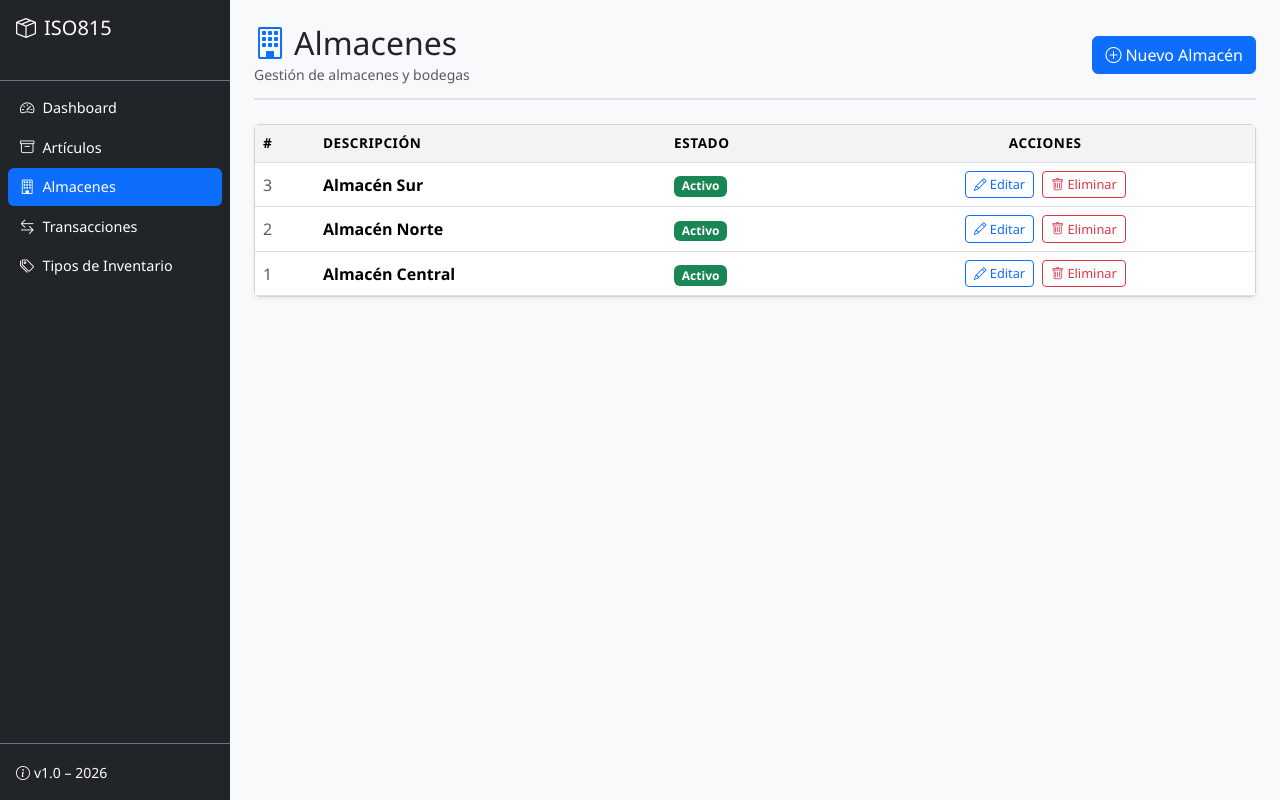
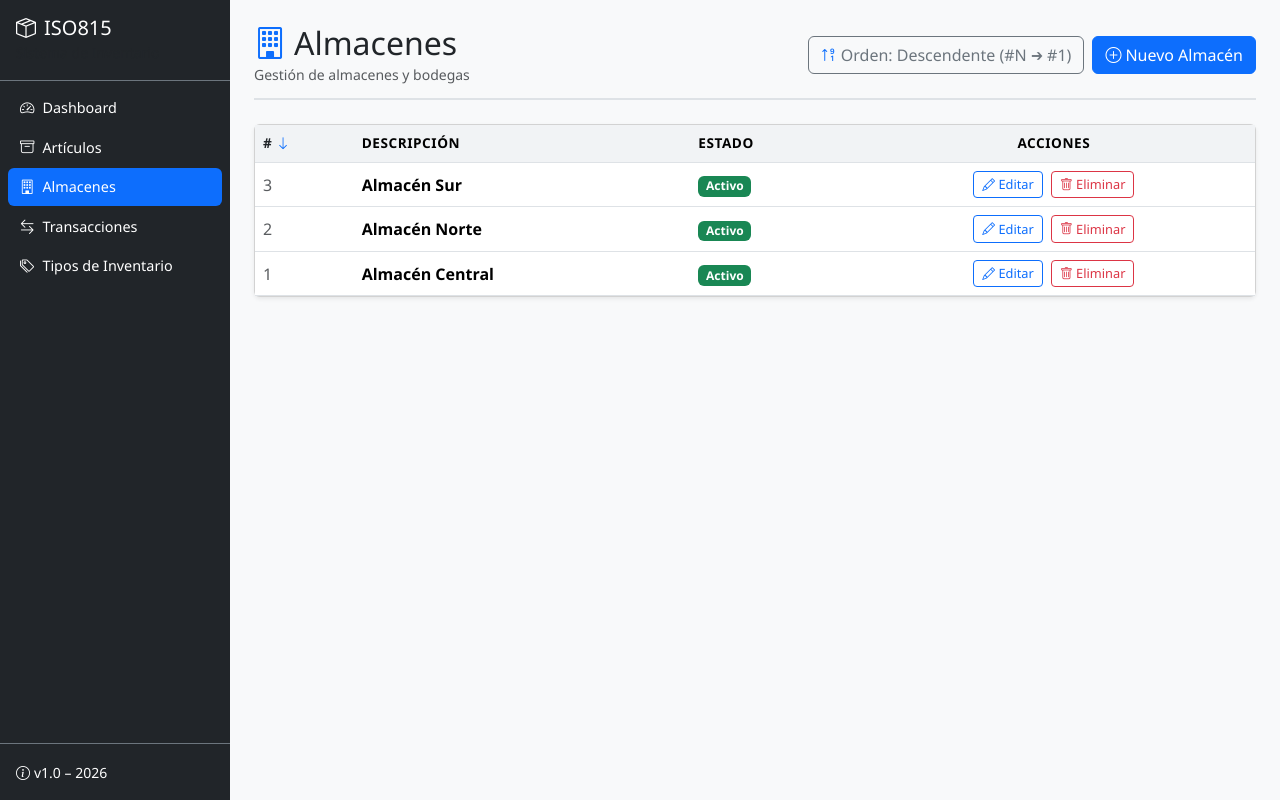
Before and after one commit to Eithandls/ISO815-Parcial, a Flask app: page /almacenes?orden=desc in a window 1280 px wide. Run offline with Flask 3, Linux system fonts and the light colour scheme; data comes from the database, SQL or seed files in the repository.

Commit message:
feat: ordenar por ID por defecto en todos los modulos con opcion interactiva de alternar ascendente/descendente

```diff
--- a/app.py
+++ b/app.py
@@ -71,8 +71,10 @@ def dashboard():
 @app.route('/tipos-inventario')
 def tipos_inventario_index():
     db = get_db()
-    tipos = db.execute("SELECT * FROM tipos_inventario ORDER BY id DESC").fetchall()
-    return render_template('tipos_inventario/index.html', tipos=tipos)
+    orden = request.args.get('orden', 'asc').lower()
+    direccion = 'DESC' if orden == 'desc' else 'ASC'
+    tipos = db.execute(f"SELECT * FROM tipos_inventario ORDER BY id {direccion}").fetchall()
+    return render_template('tipos_inventario/index.html', tipos=tipos, orden=orden)
 
 
 @app.route('/tipos-inventario/nuevo', methods=['GET', 'POST'])
@@ -142,13 +144,15 @@ def tipos_inventario_eliminar(id):
 @app.route('/articulos')
 def articulos_index():
     db = get_db()
-    articulos = db.execute("""
+    orden = request.args.get('orden', 'asc').lower()
+    direccion = 'DESC' if orden == 'desc' else 'ASC'
+    articulos = db.execute(f"""
         SELECT a.*, t.descripcion AS tipo_descripcion
         FROM articulos a
         JOIN tipos_inventario t ON t.id = a.id_tipo_inventario
-        ORDER BY a.id ASC
+        ORDER BY a.id {direccion}
     """).fetchall()
-    return render_template('articulos/index.html', articulos=articulos)
+    return render_template('articulos/index.html', articulos=articulos, orden=orden)
 
 
 @app.route('/articulos/nuevo', methods=['GET', 'POST'])
@@ -296,8 +300,10 @@ def articulos_eliminar(id):
 @app.route('/almacenes')
 def almacenes_index():
     db = get_db()
-    almacenes = db.execute("SELECT * FROM almacenes ORDER BY id DESC").fetchall()
-    return render_template('almacenes/index.html', almacenes=almacenes)
+    orden = request.args.get('orden', 'asc').lower()
+    direccion = 'DESC' if orden == 'desc' else 'ASC'
+    almacenes = db.execute(f"SELECT * FROM almacenes ORDER BY id {direccion}").fetchall()
+    return render_template('almacenes/index.html', almacenes=almacenes, orden=orden)
 
 
 @app.route('/almacenes/nuevo', methods=['GET', 'POST'])
@@ -364,16 +370,18 @@ def almacenes_eliminar(id):
 @app.route('/transacciones')
 def transacciones_index():
     db = get_db()
-    transacciones = db.execute("""
+    orden = request.args.get('orden', 'asc').lower()
+    direccion = 'DESC' if orden == 'desc' else 'ASC'
+    transacciones = db.execute(f"""
         SELECT t.id, t.tipo, t.fecha, t.cantidad, t.monto,
                a.descripcion AS articulo,
                al.descripcion AS almacen
         FROM transacciones t
         JOIN articulos a ON a.id = t.id_articulo
         LEFT JOIN almacenes al ON al.id = t.id_almacen
-        ORDER BY t.id DESC
+        ORDER BY t.id {direccion}
     """).fetchall()
-    return render_template('transacciones/index.html', transacciones=transacciones)
+    return render_template('transacciones/index.html', transacciones=transacciones, orden=orden)
 
 
 @app.route('/transacciones/nueva', methods=['GET', 'POST'])
--- a/templates/almacenes/index.html
+++ b/templates/almacenes/index.html
@@ -7,9 +7,20 @@
         <h2 class="mb-0"><i class="bi bi-building me-2 text-primary"></i>Almacenes</h2>
         <small class="text-muted">Gestión de almacenes y bodegas</small>
     </div>
-    <a href="{{ url_for('almacenes_nuevo') }}" class="btn btn-primary">
-        <i class="bi bi-plus-circle me-1"></i>Nuevo Almacén
-    </a>
+    <div class="d-flex gap-2">
+        <a href="{{ url_for('almacenes_index', orden='desc' if orden == 'asc' else 'asc') }}"
+           class="btn btn-outline-secondary"
+           title="Invertir orden (actual: {{ 'Ascendente' if orden == 'asc' else 'Descendente' }})">
+            {% if orden == 'asc' %}
+                <i class="bi bi-sort-numeric-down me-1 text-primary"></i>Orden: Ascendente (#1 ➔ #N)
+            {% else %}
+                <i class="bi bi-sort-numeric-up-alt me-1 text-primary"></i>Orden: Descendente (#N ➔ #1)
+            {% endif %}
+        </a>
+        <a href="{{ url_for('almacenes_nuevo') }}" class="btn btn-primary">
+            <i class="bi bi-plus-circle me-1"></i>Nuevo Almacén
+        </a>
+    </div>
 </div>
 
 <div class="card shadow-sm">
@@ -19,7 +30,18 @@
             <table class="table table-hover mb-0">
                 <thead>
                     <tr>
-                        <th>#</th>
+                        <th>
+                            <a href="{{ url_for('almacenes_index', orden='desc' if orden == 'asc' else 'asc') }}"
+                               class="text-decoration-none text-dark d-inline-flex align-items-center gap-1"
+                               title="Clic para invertir orden">
+                                #
+                                {% if orden == 'asc' %}
+                                    <i class="bi bi-arrow-up text-primary"></i>
+                                {% else %}
+                                    <i class="bi bi-arrow-down text-primary"></i>
+                                {% endif %}
+                            </a>
+                        </th>
                         <th>Descripción</th>
                         <th>Estado</th>
                         <th class="text-center">Acciones</th>
```
Also changed, not shown: templates/articulos/index.html (+26 -4 lines), templates/tipos_inventario/index.html (+26 -4 lines), templates/transacciones/index.html (+26 -4 lines).
